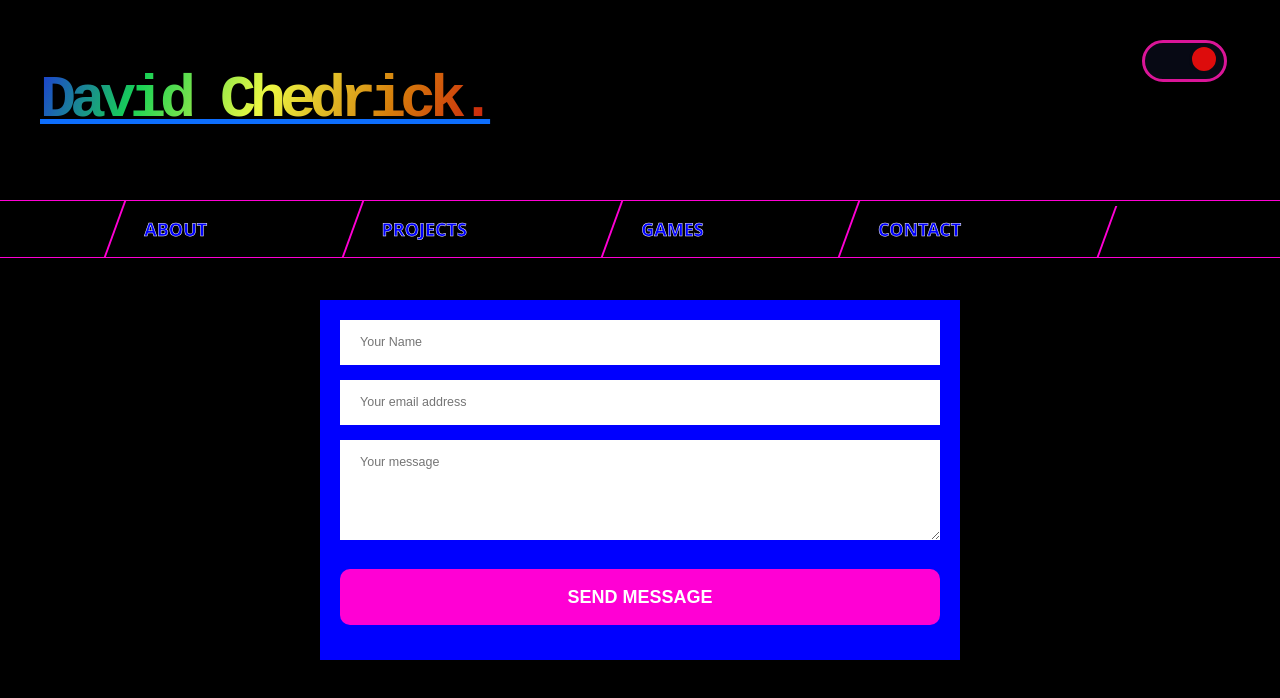
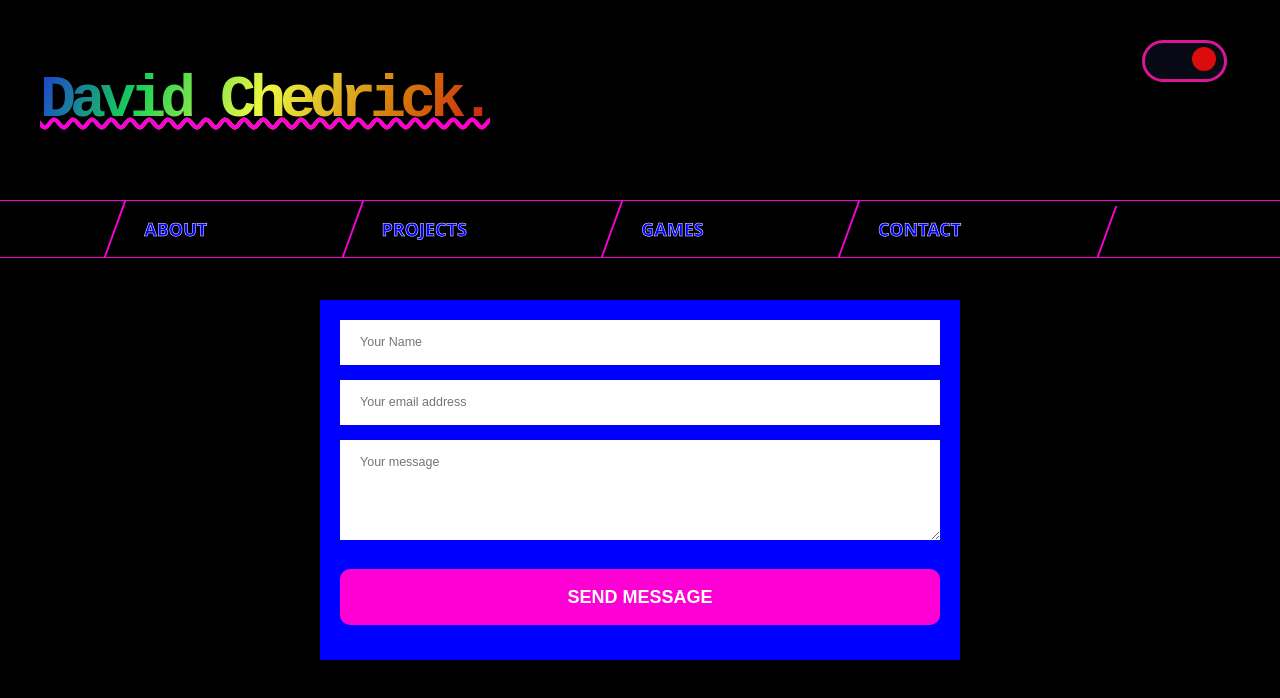
Before and after one commit to davidchedrick/davidchedrick, a React (Create React App) app: page /contact in a window 1280 px wide. Shown: the top 698 px of the page. Built offline with nearby package versions, Linux system fonts and the light colour scheme.

Commit message:
added animation to title

```diff
--- a/src/components/Header.js
+++ b/src/components/Header.js
@@ -7,7 +7,10 @@ function Header() {
 	return (
 		<>
 			<HeaderDiv>
-				<Link to="/">
+				<Link
+					style={{ textDecoration: "none" }}
+					to="/"
+				>
 					<span className="title">David Chedrick.</span>
 				</Link>
 				<Toggle />
@@ -21,7 +24,7 @@ const HeaderDiv = styled.div`
 	font-family: "Trebuchet MS", "Lucida Sans Unicode", "Lucida Grande",
 		"Lucida Sans", Arial, sans-serif;
 	text-align: center;
-	text-decoration: none;
+	/* text-decoration: none; */
 	display: flex;
 	flex-direction: row;
 	padding: 20px;
--- a/src/components/toggle/toggle.css
+++ b/src/components/toggle/toggle.css
@@ -8,7 +8,11 @@
     --black-color: #070914;
     --pink-border: #da1598;
 
+
+
 }
+
+
 
 @keyframes reverse {
     0% {
@@ -45,8 +49,9 @@
 
 .container--toggle {
     display: flex;
+    flex-direction: row-reverse;
 
-    flex-direction: row-reverse;
+
 }
 
 
@@ -60,6 +65,7 @@
     position: relative;
     color: var(--black-color);
     cursor: pointer;
+
 }
 
 .toggle--checkbox:checked + .toggle--label:before {
--- a/src/styles/App.css
+++ b/src/styles/App.css
@@ -2,6 +2,28 @@ html {
     --pink: #ff00d4;
     --black: #000000;
     --blue: #0000ff;
+    --rainbow:  #f10c0c,
+                #133eff,
+                #990099,
+                #06a36f,
+                #501cca,
+                #022ff8,
+                #d130d1,
+                #5eff00,
+                #f10c0c,
+                #ff9913,
+                #e6f702,
+                #06a36f,
+                #0628e7,
+                #c702f8,
+                #f112ba,
+                #c70d0d,
+                #d67e0b,
+                #ecf842,
+                #17d155,
+                #1e1bf0,
+                #c218ec,
+                #c42574;
     --maxWidth: 1000px;
     --bs: 0 12px 24px 0 rgba(0, 0, 0, 0.09);
     box-sizing: border-box;
@@ -77,42 +99,59 @@ li a:hover {
   .title {
     background: linear-gradient(
         -66deg,
-        #f10c0c,
-        #133eff,
-        #990099,
-        #06a36f,
-        #501cca,
-        #022ff8,
-        #d130d1,
-        #5eff00,
-        #f10c0c,
-        #ff9913,
-        #e6f702,
-        #06a36f,
-        #0628e7,
-        #c702f8,
-        #f112ba,
-        #c70d0d,
-        #d67e0b,
-        #ecf842,
-        #17d155,
-        #1e1bf0,
-        #c218ec,
-        #c42574
+        var(--rainbow)
       );
       background-size: 600%;
       font-family: monospace;
       font-weight: bolder;
       font-size: 1.2em;
       letter-spacing: -6px;
-
+      text-decoration: underline wavy 4px var(--pink);
       background-clip: border-box;
       -webkit-background-clip: text;
       -webkit-text-fill-color: transparent;
       animation: glimmer 6s ease-in-out infinite;
       -moz-animation: glimmer 6s ease-in-out infinite;
       -webkit-animation: glimmer 6s ease-in-out infinite;
+
   }
+
+.title:hover {
+   animation: moving 1s ease-in-out infinite;
+}
+
+
+@keyframes moving {
+  0% {
+    text-decoration: underline dotted 4px var(--pink);
+  }
+  12% {
+    text-decoration: underline dotted 4.5px rgb(226, 95, 7);
+   }
+  25% {
+   text-decoration: underline dotted 5px rgb(236, 240, 6);
+  }
+  37% {
+    text-decoration: underline dotted 5.5px rgb(100, 236, 10);
+   }
+  50% {
+    text-decoration: underline dotted 6px rgb(8, 81, 240);
+  }
+  62% {
+    text-decoration: underline dotted 5.5px rgb(180, 15, 221);
+   }
+  75% {
+   text-decoration: underline dotted 5px rgb(199, 11, 67);
+  }
+  87% {
+    text-decoration: underline dotted 4.5px rgb(252, 2, 2);
+   }
+  100% {
+    text-decoration: underline dotted 4px var(--pink);
+  }
+}
+
+
   @keyframes glimmer {
     0% {
       background-position: 0px 50%;
```
